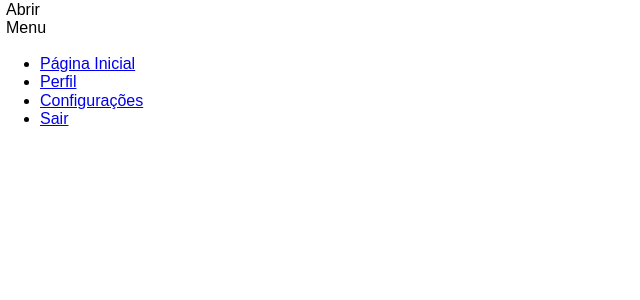
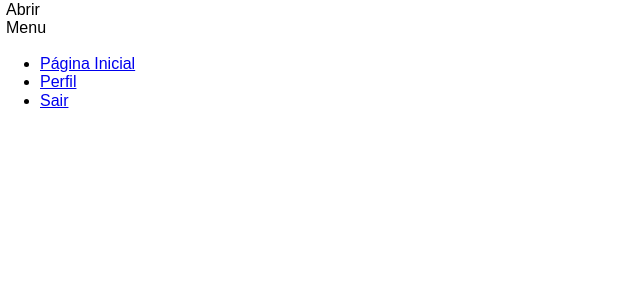
Before and after one commit to erickovisck/TCC_COT, a PHP site: page /menu.php in a window 1280 px wide. Shown: the top 300 px of the page, without its empty margins (0-640 px from the left). Run offline with PHP 8.4, Linux system fonts and the light colour scheme; some web fonts are replaced.

Commit message:
Update menu.php

```diff
--- a/menu.php
+++ b/menu.php
@@ -14,7 +14,6 @@
         <ul>
             <li><a href="#">Página Inicial</a></li>
             <li><a href="#">Perfil</a></li>
-            <li><a href="#">Configurações</a></li>
             <li><a href="#">Sair</a></li>
         </ul>
         <script src="script.js"></script>
```
